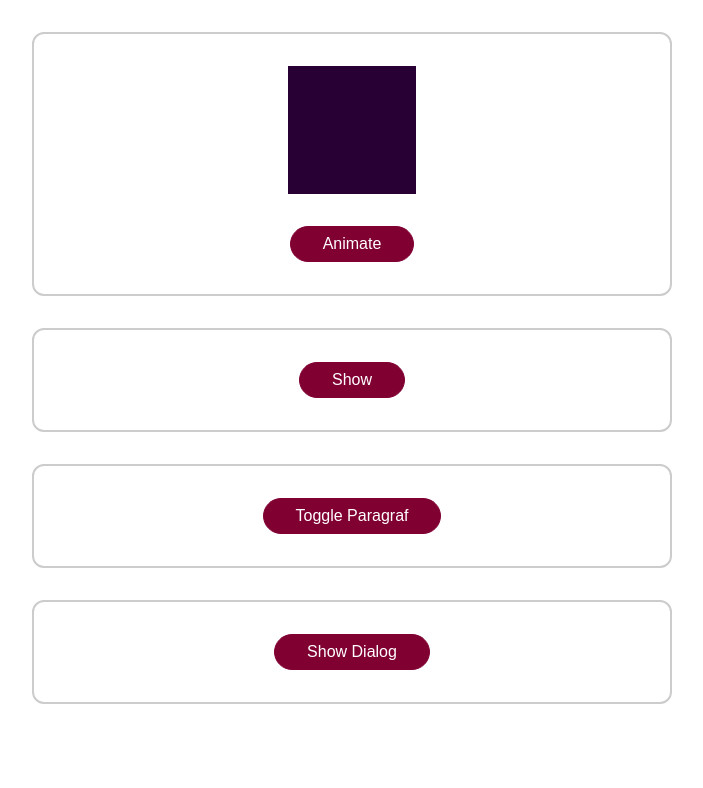
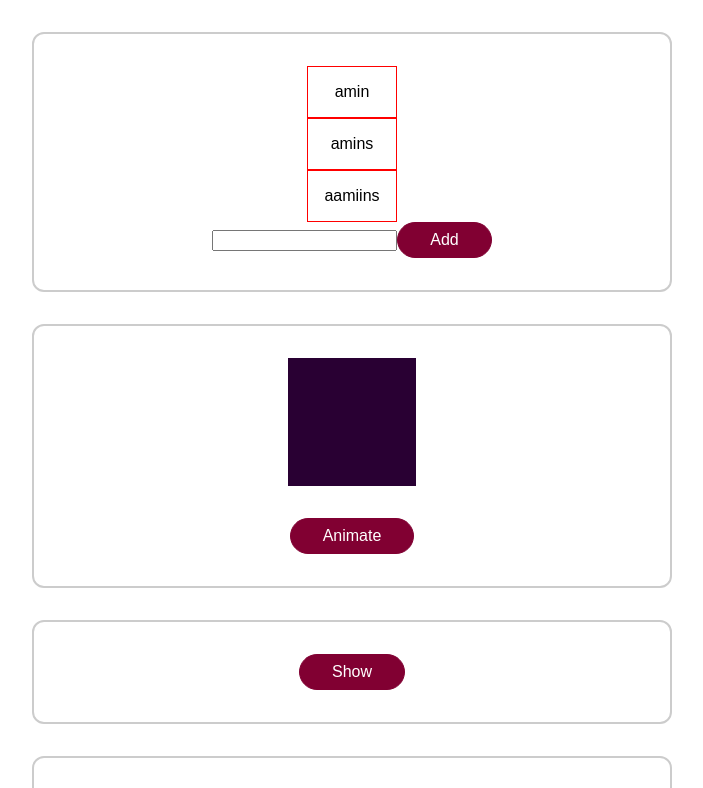
Before and after one commit to amyar32/vuejs-cli-playground, a Vue app in the folder anim-transition/: page / in a window 1280 px wide. Shown: the top 788 px of the page, without its empty margins (288-991 px from the left). Built offline with nearby package versions, Linux system fonts and the light colour scheme.

Commit message:
added initial list for animattion

```diff
--- a/anim-transition/src/App.vue
+++ b/anim-transition/src/App.vue
@@ -1,4 +1,7 @@
 <template>
+  <div class="container">
+    <users-list></users-list>
+  </div>
   <div class="container">
     <div class="block" :class="{ animate: isBlockAnimated }"></div>
     <button @click="animateBlock">Animate</button>
@@ -47,7 +50,10 @@
 </template>
 
 <script>
+import UsersList from './components/UsersList.vue';
 export default {
+  components: { UsersList },
+  component: { UsersList },
   data() {
     return {
       isBlockAnimated: false,
--- /dev/null
+++ b/anim-transition/src/components/UsersList.vue
@@ -0,0 +1,43 @@
+<template>
+  <ul>
+    <li v-for="user in users" :key="user" @click="removeUser(user)">
+      {{ user }}
+    </li>
+  </ul>
+  <div>
+    <input type="text" ref="userNameInput" />
+    <button @click="addUser">Add</button>
+  </div>
+</template>
+
+<script>
+export default {
+  data() {
+    return {
+      users: ['amin', 'amins', 'aamiins']
+    };
+  },
+  methods: {
+    addUser() {
+      const enteredUserName = this.$refs.userNameInput.value;
+      this.users.unshift(enteredUserName);
+    },
+    removeUser(user) {
+      this.users = this.users.filter(u => u !== user);
+    }
+  }
+};
+</script>
+
+<style scoped>
+ul {
+  list-style: none;
+  margin: 0;
+  padding: 0;
+}
+li {
+  border: 1px solid red;
+  padding: 1rem;
+  text-align: center;
+}
+</style>
```
